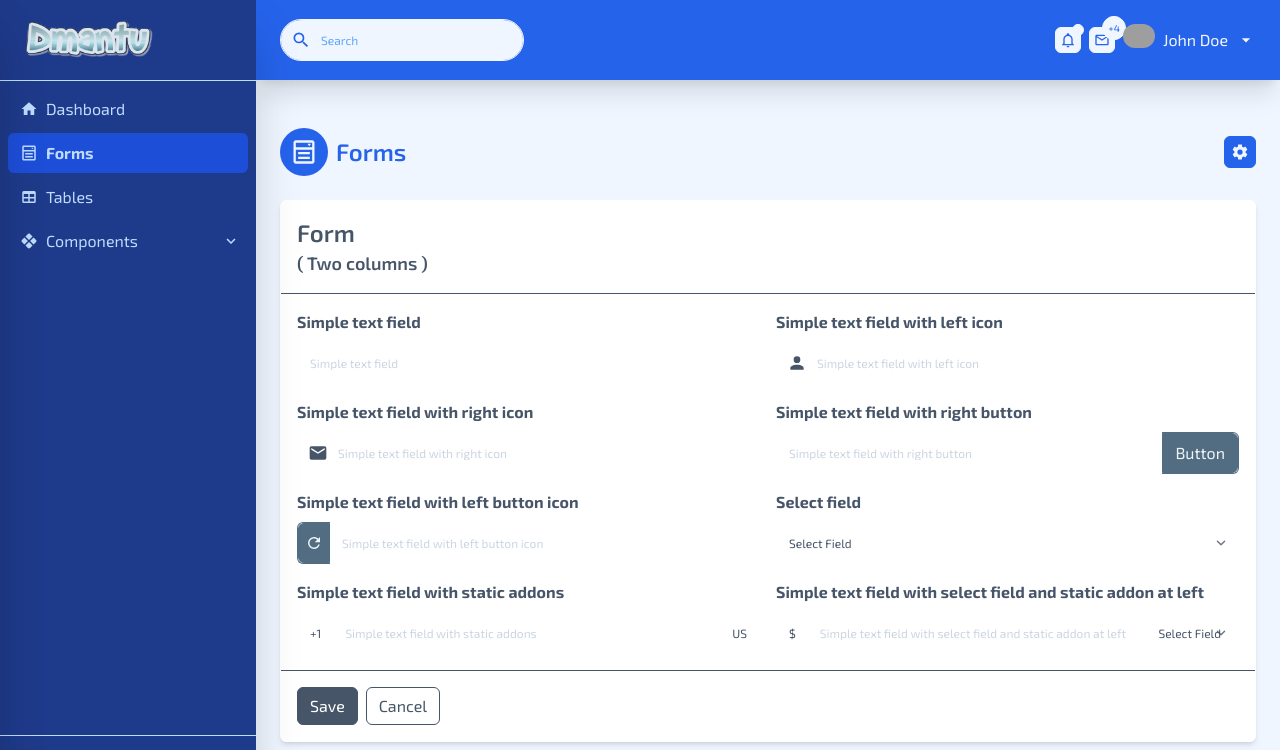
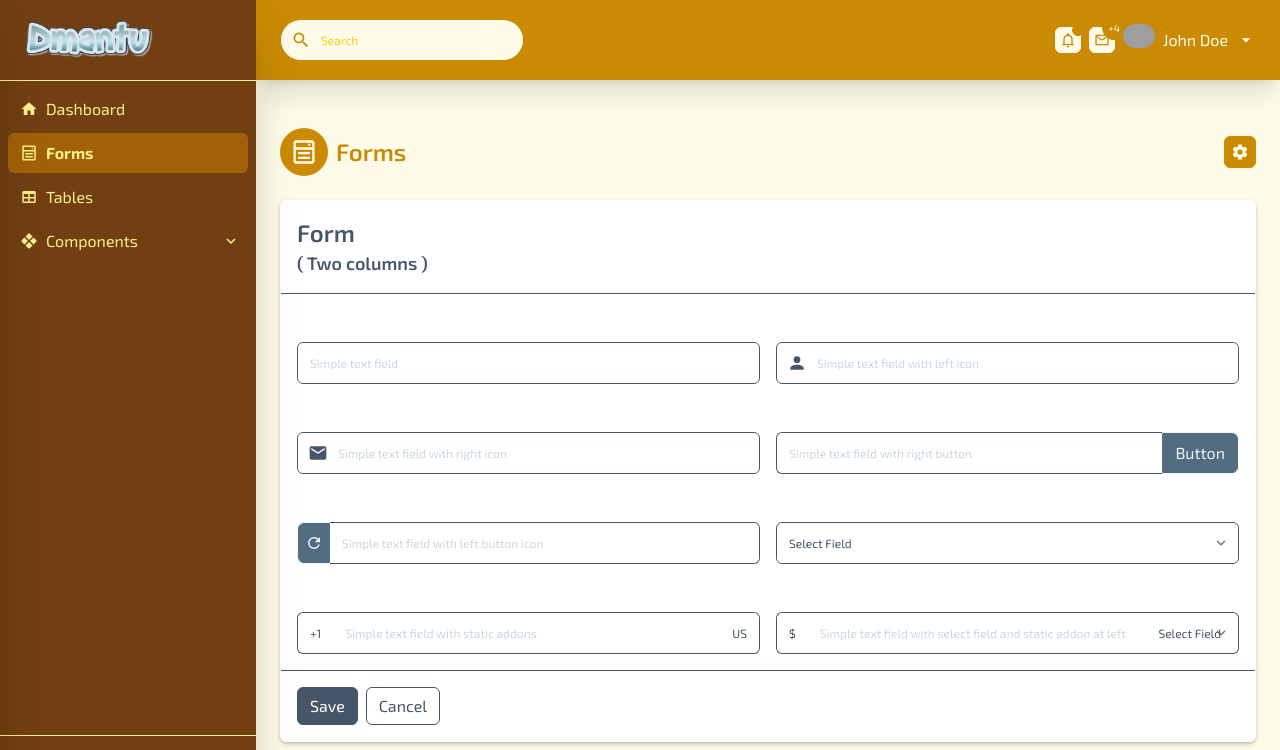
Before and after one commit to vishalkanani99/dmantu-admin, a Vue app: page /forms in a window 1280 px wide. Shown: the top 750 px of the page. Built offline with nearby package versions, Linux system fonts and the light colour scheme; grey boxes are pictures that could not be loaded.

Commit message:
fixed: field and card color

```diff
--- a/src/components/card/Card.vue
+++ b/src/components/card/Card.vue
@@ -37,7 +37,7 @@ const { getColorInverse } = useTheme();
 const defaultStyle = computed(() => {
   let style = [
     props.color,
-    'relative flex flex-col border min-w-0 rounded-md shadow-md',
+    'relative flex flex-col border min-w-0 rounded-md shadow-md drop-shadow',
     'bg-[--color] border-[--color] text-[--color-inverse]',
   ];
   return style;
--- a/src/components/form/Field.vue
+++ b/src/components/form/Field.vue
@@ -64,7 +64,7 @@
   const outerStyle = computed(() => {
     let style = [
       props.color,
-      'relative flex items-center border-[--color]'
+      'relative flex items-center border-[--color-inverse]'
     ];
 
     if( props.type === 'file' ) {
--- a/src/components/form/FieldGroup.vue
+++ b/src/components/form/FieldGroup.vue
@@ -4,6 +4,7 @@ import FieldHelp from './FieldHelp.vue';
 
 const props = defineProps({
   label: String,
+  color: String,
   labelFor: String,
   help: String,
   error: String,
@@ -16,11 +17,11 @@ const props = defineProps({
 });
 
 const labelStyle = computed(() => {
-  let color = 'text-[--color-inverse]';
+  let color = props.color;
   if(props.error || props.errors || props.success) {
-    color = props.error || props.errors ? 'danger text-[--color]' : 'success text-[--color]';
+    color = props.error || props.errors ? 'danger' : 'success';
   }
-  return ['inline-block font-bold mb-2', color];
+  return [color, 'inline-block font-bold text-[--color] mb-2'];
 });
 </script>
 <template>
--- a/src/composables/useTheme.js
+++ b/src/composables/useTheme.js
@@ -17,7 +17,10 @@ export function useTheme(){
 
   const getColorInverse = (color) => {
     color = color ? color.split('-') : [];
-    if(themeColors[color[0]] && themeColors[color[0]]['inverse']) {
+    if(themeColors[color[0]]) {
+      if(color[1] && color[1] === 'inverse') {
+        return themeColors[color[0]]['default'];
+      }
       return themeColors[color[0]]['inverse'];
     }
     return;
@@ -33,7 +36,7 @@ export function useTheme(){
   }
 
   watchEffect(() => {
-    setActiveColor('info');
+    setActiveColor('warning');
   });
 
   return {
```
